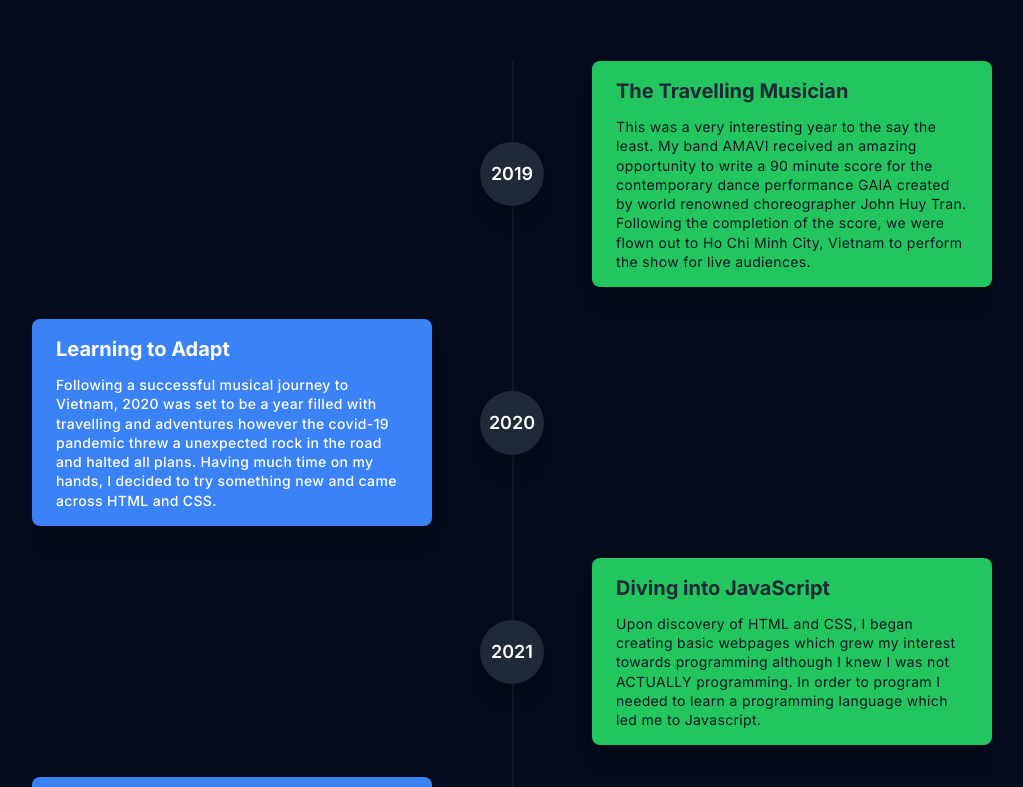
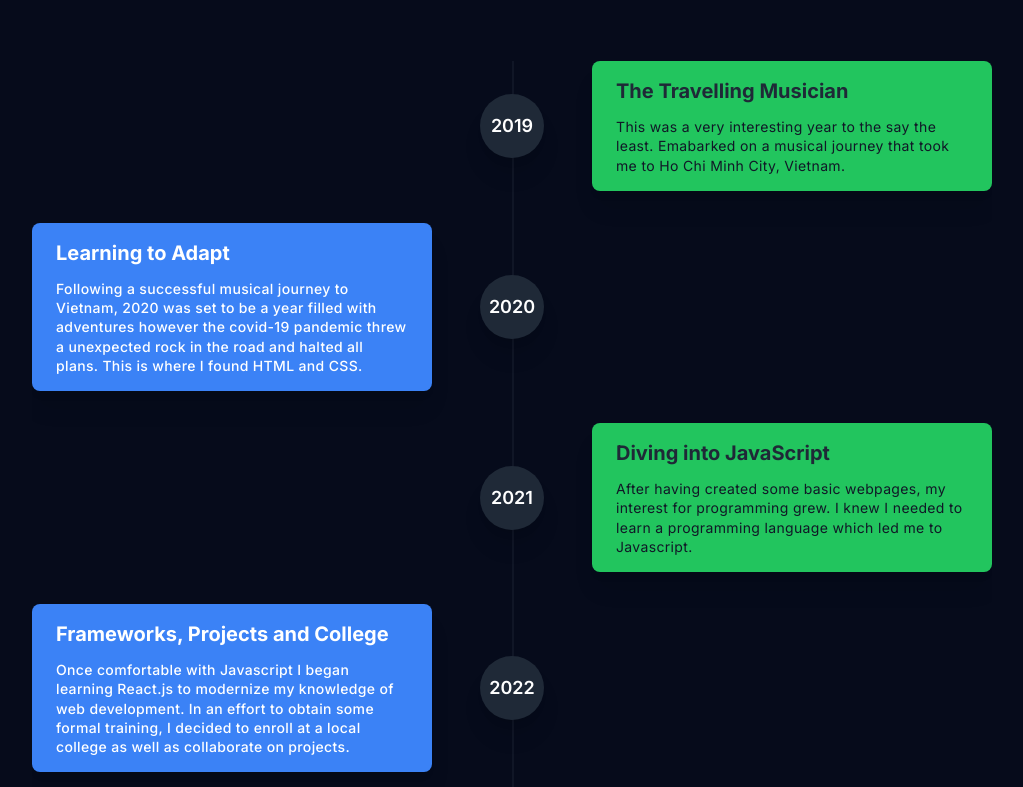
Before and after one commit to stefanomusicman/personal_portfolio_v2, a Next.js app: page / in a window 1280 px wide. Shown: the part 3354-4141 px from the top of the page, without its empty margins (128-1151 px from the left). Built offline with nearby package versions, Linux system fonts and the light colour scheme.

Commit message:
experimenting with onscroll animations

```diff
--- a/components/AboutMe.tsx
+++ b/components/AboutMe.tsx
@@ -1,8 +1,32 @@
 'use client';
 import { useEffect, useState } from "react";
 import SectionLayout from "./SectionLayout";
+import { useInView } from "react-intersection-observer";
 
 const AboutMe = () => {
+    const { ref: leftRef, inView: leftInView } = useInView();
+    const { ref: leftRef2, inView: leftInView2 } = useInView();
+    const { ref: rightRef, inView: rightInView } = useInView();
+    const { ref: rightRef2, inView: rightInView2 } = useInView();
+
+    const refs: NodeRef[] = [
+        {
+            ref: leftRef,
+            inView: leftInView,
+        },
+        {
+            ref: leftRef2,
+            inView: leftInView2,
+        },
+        {
+            ref: rightRef,
+            inView: rightInView,
+        },
+        {
+            ref: rightRef2,
+            inView: rightInView2,
+        },
+    ]
 
     const [screenWidth, setScreenWidth] = useState(0);
 
@@ -26,7 +50,7 @@ const AboutMe = () => {
     return (
         <SectionLayout id="About-Me" title="About Me">
             {screenWidth < 768 && <MobileAboutMe />}
-            {screenWidth >= 768 && <DesktopAboutMe />}
+            {screenWidth >= 768 && <DesktopAboutMe data={refs} />}
         </SectionLayout>
     );
 }
@@ -34,7 +58,21 @@ const AboutMe = () => {
 export default AboutMe;
 
 // --------------------------------------------------------------------------------------------------
-const DesktopAboutMe = () => {
+type NodeRef = {
+    ref: (node?: Element | null | undefined) => void;
+    inView: Boolean;
+}
+
+type DesktopProps = {
+    data: NodeRef[];
+}
+const DesktopAboutMe: React.FC<DesktopProps> = ({ data }) => {
+
+    const leftCard1Class: string = `${data[0].inView && 'animate-swipeLeft'} auto order-1 bg-blue-500 rounded-lg shadow-xl w-5/12 px-6 py-4`
+    const leftCard2Class: string = `${data[1].inView && 'animate-swipeLeft'} auto order-1 bg-blue-500 rounded-lg shadow-xl w-5/12 px-6 py-4`
+    const rightCard1Class: string = `${data[2].inView && 'animate-swipeRight'} auto order-1 bg-green-500 rounded-lg shadow-xl w-5/12 px-6 py-4`
+    const rightCard2Class: string = `${data[3].inView && 'animate-swipeRight'} auto order-1 bg-green-500 rounded-lg shadow-xl w-5/12 px-6 py-4`
+
     return (
         <>
             {/*  <!-- component --*/}
@@ -47,7 +85,7 @@ const DesktopAboutMe = () => {
                         <div className="z-20 flex items-center order-1 bg-gray-800 shadow-xl w-16 h-16 rounded-full">
                             <h1 className="mx-auto font-semibold text-lg text-white">2019</h1>
                         </div>
-                        <div className="order-1 bg-green-500 rounded-lg shadow-xl w-5/12 px-6 py-4">
+                        <div ref={data[2].ref} className={rightCard1Class}>
                             <h3 className="mb-3 font-bold text-gray-800 text-xl">{cardInfo[0].title}</h3>
                             <p className="text-sm leading-snug tracking-wide text-gray-900 text-opacity-100">{cardInfo[0].description}</p>
                         </div>
@@ -59,7 +97,7 @@ const DesktopAboutMe = () => {
                         <div className="z-20 flex items-center order-1 bg-gray-800 shadow-xl w-16 h-16 rounded-full">
                             <h1 className="mx-auto text-white font-semibold text-lg">2020</h1>
                         </div>
-                        <div className="order-1 bg-blue-500 rounded-lg shadow-xl w-5/12 px-6 py-4">
+                        <div ref={data[0].ref} className={leftCard1Class}>
                             <h3 className="mb-3 font-bold text-white text-xl">{cardInfo[1].title}</h3>
                             <p className="text-sm font-medium leading-snug tracking-wide text-white text-opacity-100">{cardInfo[1].description}</p>
                         </div>
@@ -71,7 +109,7 @@ const DesktopAboutMe = () => {
                         <div className="z-20 flex items-center order-1 bg-gray-800 shadow-xl w-16 h-16 rounded-full">
                             <h1 className="mx-auto font-semibold text-lg text-white">2021</h1>
                         </div>
-                        <div className="order-1 bg-green-500 rounded-lg shadow-xl w-5/12 px-6 py-4">
+                        <div ref={data[3].ref} className={rightCard2Class}>
                             <h3 className="mb-3 font-bold text-gray-800 text-xl">{cardInfo[2].title}</h3>
                             <p className="text-sm leading-snug tracking-wide text-gray-900 text-opacity-100">{cardInfo[2].description}</p>
                         </div>
@@ -83,7 +121,7 @@ const DesktopAboutMe = () => {
                         <div className="z-20 flex items-center order-1 bg-gray-800 shadow-xl w-16 h-16 rounded-full">
                             <h1 className="mx-auto text-white font-semibold text-lg">2022</h1>
                         </div>
-                        <div className="order-1 bg-blue-500 rounded-lg shadow-xl w-5/12 px-6 py-4">
+                        <div ref={data[1].ref} className={leftCard2Class}>
                             <h3 className="mb-3 font-bold text-white text-xl">{cardInfo[3].title}</h3>
                             <p className="text-sm font-medium leading-snug tracking-wide text-white text-opacity-100">{cardInfo[3].description}</p>
                         </div>
@@ -141,21 +179,21 @@ const cardInfo: CardDetails[] = [
     {
         year: '2019',
         title: "The Travelling Musician",
-        description: "This was a very interesting year to the say the least. My band AMAVI received an amazing opportunity to write a 90 minute score for the contemporary dance performance GAIA created by world renowned choreographer John Huy Tran. Following the completion of the score, we were flown out to Ho Chi Minh City, Vietnam to perform the show for live audiences.",
+        description: "This was a very interesting year to the say the least. Emabarked on a musical journey that took me to Ho Chi Minh City, Vietnam.",
     },
     {
         year: '2020',
         title: "Learning to Adapt",
-        description: "Following a successful musical journey to Vietnam, 2020 was set to be a year filled with travelling and adventures however the covid-19 pandemic threw a unexpected rock in the road and halted all plans. Having much time on my hands, I decided to try something new and came across HTML and CSS.",
+        description: "Following a successful musical journey to Vietnam, 2020 was set to be a year filled with adventures however the covid-19 pandemic threw a unexpected rock in the road and halted all plans. This is where I found HTML and CSS.",
     },
     {
         year: '2021',
         title: "Diving into JavaScript",
-        description: "Upon discovery of HTML and CSS, I began creating basic webpages which grew my interest towards programming although I knew I was not ACTUALLY programming. In order to program I needed to learn a programming language which led me to Javascript.",
+        description: "After having created some basic webpages, my interest for programming grew. I knew I needed to learn a programming language which led me to Javascript.",
     },
     {
         year: '2022',
         title: "Frameworks, Projects and College",
-        description: "After getting more comfortable with Javascript and having grasped various programming concepts I began learning React.js to modernize my knowledge of web development. This led to my interest in programming becoming so large that I decided to enroll at a local college to further my knowledge.",
+        description: "Once comfortable with Javascript I began learning React.js to modernize my knowledge of web development. In an effort to obtain some formal training, I decided to enroll at a local college as well as collaborate on projects.",
     },
 ]
--- a/package.json
+++ b/package.json
@@ -21,6 +21,7 @@
     "react": "18.2.0",
     "react-dom": "18.2.0",
     "react-icons": "^4.8.0",
+    "react-intersection-observer": "^9.4.3",
     "react-scroll": "^1.8.9",
     "tailwindcss": "3.3.2",
     "typescript": "5.0.4"
--- a/tailwind.config.js
+++ b/tailwind.config.js
@@ -15,6 +15,8 @@ module.exports = {
       animation: {
         wiggle: 'wiggle 3s infinite linear',
         wiggleSlow: 'wiggle 2s infinite linear',
+        swipeLeft: 'swipeLeft 0.5s linear',
+        swipeRight: 'swipeRight 0.5s linear',
       },
       keyframes: {
         wiggle: {
@@ -23,7 +25,29 @@ module.exports = {
           },
           '50%': {
             transform: 'scale(0.8)',
-          }
+          },
+        },
+        swipeLeft: {
+          '0%': {
+            transform: 'translateX(-100%)',
+            opacity: '0',
+            visibility: 'hidden',
+          },
+          '100%': {
+            opacity: '1',
+            transform: 'translateX(0)',
+            visibility: 'visible',
+          },
+        },
+        swipeRight: {
+          '0%': {
+            transform: 'translateX(100%)',
+            opacity: '0',
+          },
+          '100%': {
+            transform: 'translateX(0)',
+            opacity: '1',
+          },
         },
       }
     },
```
Also changed, not shown: 1 other file (tests, documents, lock files or other folders).
